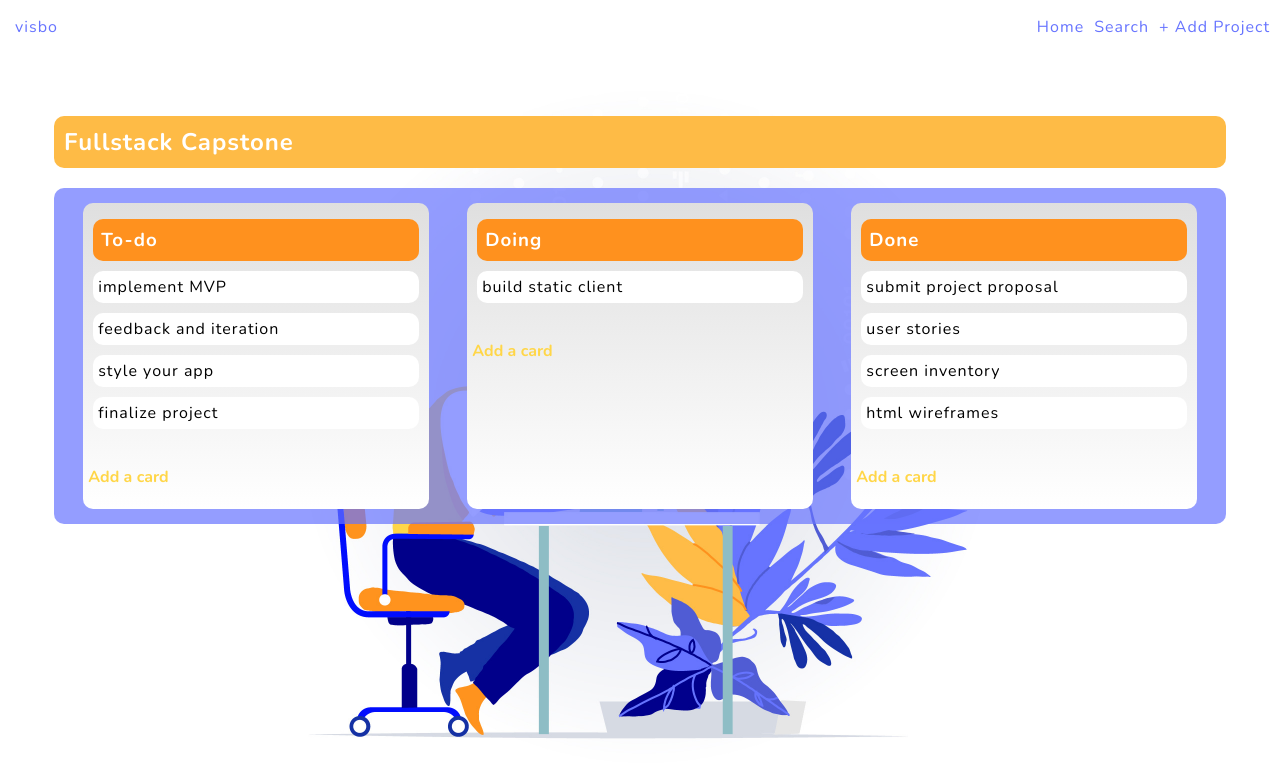
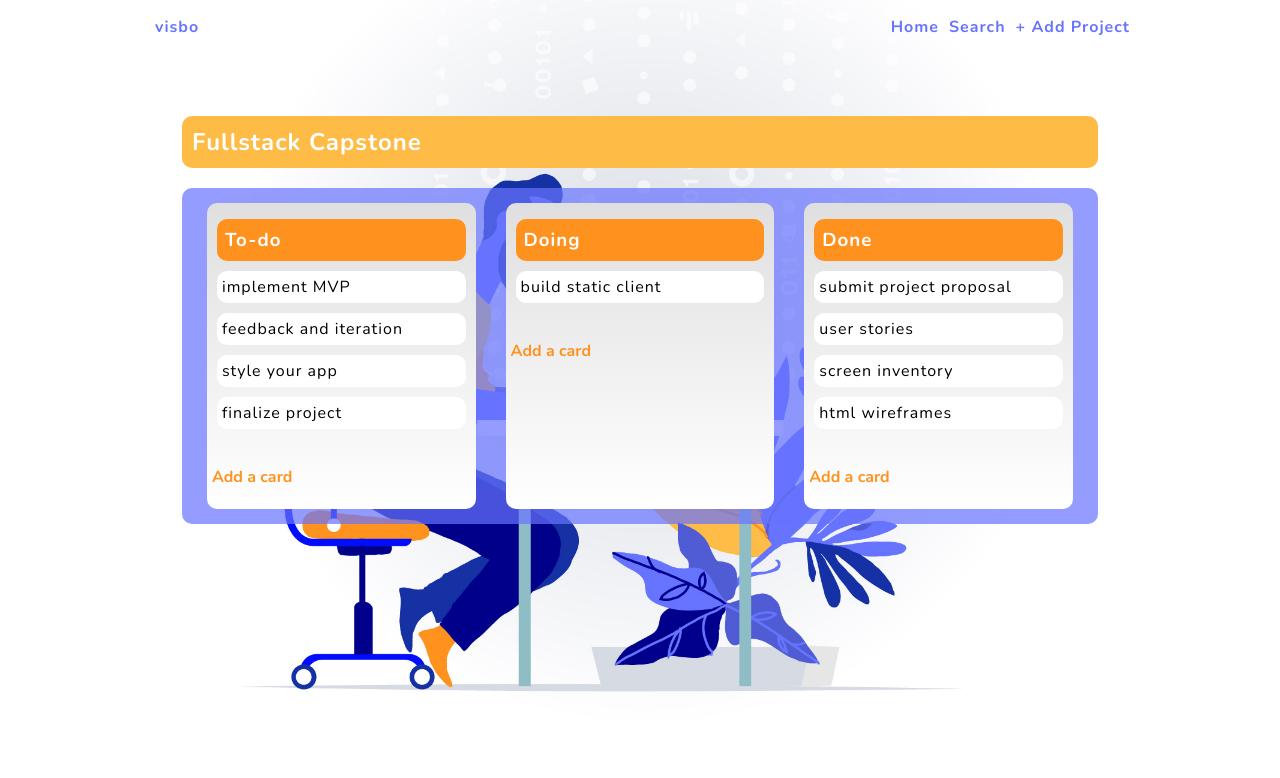
Before and after one commit to HamyAyoub/Visbo, a React (Create React App) app: page /demo-project/0 in a window 1280 px wide. Shown: the top 778 px of the page. Built offline with nearby package versions, Linux system fonts and the light colour scheme.

Commit message:
styling in progress, finish react functionality

```diff
--- a/src/components/DemoPage/Demo.css
+++ b/src/components/DemoPage/Demo.css
@@ -1,11 +1,11 @@
 /* HEADER */
 .demo-nav-li {
   float: right;
-  margin-left: 10px
+  margin-left: 10px;
 }
 
 .demo-nav-li:hover {
-  border-bottom: 3px solid #6094D6;
+  border-bottom: 3px solid #FF911E;
 }
 
 /* PROJECT LIST */
@@ -14,7 +14,7 @@
   color: #01008A;
   background-color: white;
   padding: 10px;
-  border-radius: 10px;;
+  border-radius: 10px;
 }
 
 .project-list-main {
@@ -111,7 +111,7 @@
 }
 
 .add-card-form input::placeholder, .add-project-form input::placeholder {
-  color: #FFD648;
+  color: #FF911E;
 }
 
 /* LISTS */
@@ -142,7 +142,6 @@
 
 .scrum-board2-wrapper {
   position: absolute;
-  /* top: 100px; */
   bottom: -30px;
   right: 0;
   left: 0;
@@ -154,7 +153,7 @@
 @media screen and (min-width: 500px) {
 
   .scrum-board2-wrapper {
-
+    bottom: 0;
   }
 
   .project-list-main, .project-list-title h2 {
@@ -170,7 +169,14 @@
     box-shadow: 0 100px 80px rgba(0, 0, 0, 0.12);
   }
 
-  .scrum-board2 {
-    width: 1000px
+  .project-item-main, .project-item-title h2 {
+    width: 70%;
   }
 }
+
+@media screen and (min-width: 1000px) {
+
+  .scrum-board2 {
+    width: 1200px;
+  }
+}
--- a/src/components/LandingPage/Landing.css
+++ b/src/components/LandingPage/Landing.css
@@ -1,4 +1,5 @@
 @import url('https://fonts.googleapis.com/css?family=Nunito:400,700&display=swap');
+
 body {
   box-sizing: border-box;
   margin: 0;
@@ -29,6 +30,7 @@ nav {
   margin: 10px;
   color: #6774FF;
   height: 20px;
+  font-weight: 600;
 }
 
 .logo {
@@ -47,6 +49,7 @@ button {
   padding: 10px 15px;
   background-color: #FEBB46;
   color: white;
+  font-weight: 600;
 }
 
 /*  BACKGROUND IMG  */
@@ -68,7 +71,7 @@ footer {
   background-color: #E8E8E8;
   border-top-right-radius: 50px;
   border-top-left-radius: 50px;
-  z-index: -2;
+  z-index: -1;
 }
 
 .footer-wrapper {
@@ -97,9 +100,6 @@ footer {
   top: 300px;
   left: 0;
   right: 0;
-  /* border: solid 0.5px rgba(000,0,0,0.1);
-  background-color: rgba(000,0,0,0.1);
-  padding-bottom: 60px */
 }
 
 .landing-main-inner-wrapper .headline {
@@ -109,13 +109,6 @@ footer {
 
 @media screen and (min-width: 600px) {
 
-  .landing-main-inner-wrapper {
-    text-align: left;
-    float: left;
-    top: 100px;
-    left: 20px;
-  }
-
   .landing-main-inner-wrapper .headline {
     font-size: 50px;
   }
@@ -124,26 +117,40 @@ footer {
     font-size: 25px;
   }
 
-  /*  BACKGROUND IMG  */
-   .scrum-board {
+  .scrum-board {
     width: 400px;
+    margin-top: 0;
+  }
+
+}
+
+@media screen and (min-width: 750px) {
+
+  .landing-main-inner-wrapper {
+    text-align: left;
+    top: 100px;
+    left: 100px;
   }
 
   .scrum-board-wrapper {
     float: right;
+    margin-top: 150px;
+    margin-right: 100px;
+  }
+
+  footer {
+    left: 150px;
+    right: 150px;
+  }
+
+  nav {
+    margin-left: 150px;
+    margin-right: 150px;
   }
 
 }
 
-@media screen and (min-width: 700px) {
+@media screen and (min-width: 1200px) {
 
-    /*  BACKGROUND IMG  */
-  .scrum-board {
-    width: 500px;
-  }
 
-  .landing-main-inner-wrapper {
-    top: 100px;
-    left: 100px;
-  }
 }
--- a/src/components/LandingPage/Main.js
+++ b/src/components/LandingPage/Main.js
@@ -9,12 +9,14 @@ class Main extends Component {
         <div className='scrum-board-wrapper'>
           <img src={scrumBoard} alt="scrum-board-bg" className="scrum-board" />
         </div>
+
         <div className='landing-main-inner-wrapper'>
           <h1 className='headline'>Track small
             <br />to large scale
             <br />projects.
           </h1>
         </div>
+
         <div className='footer-wrapper'>
           <Link to='/demo-project' className='btn btn-demo'>EXPLORE VISBO</Link>
           <h3>Easy, flexibile and free.</h3>
```
